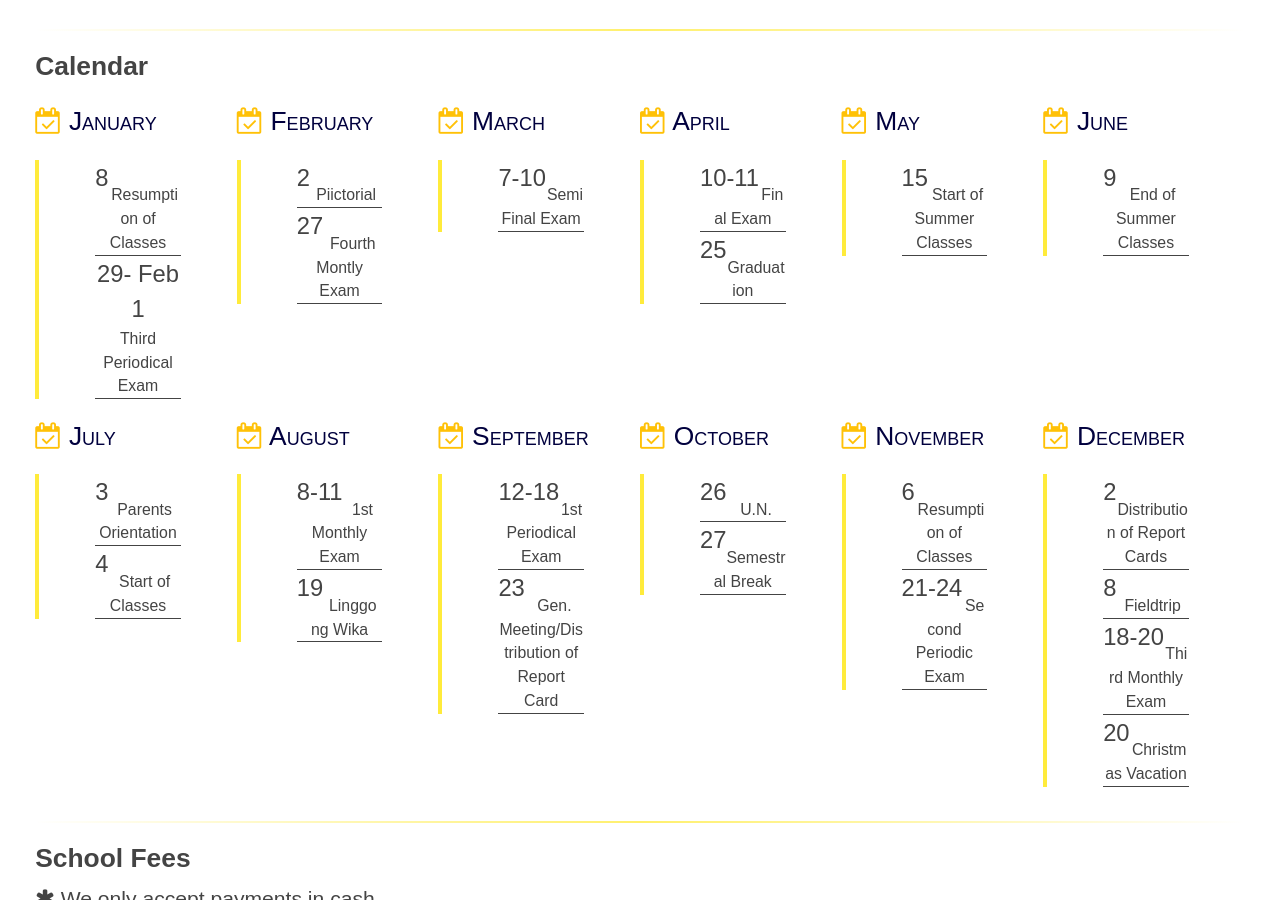
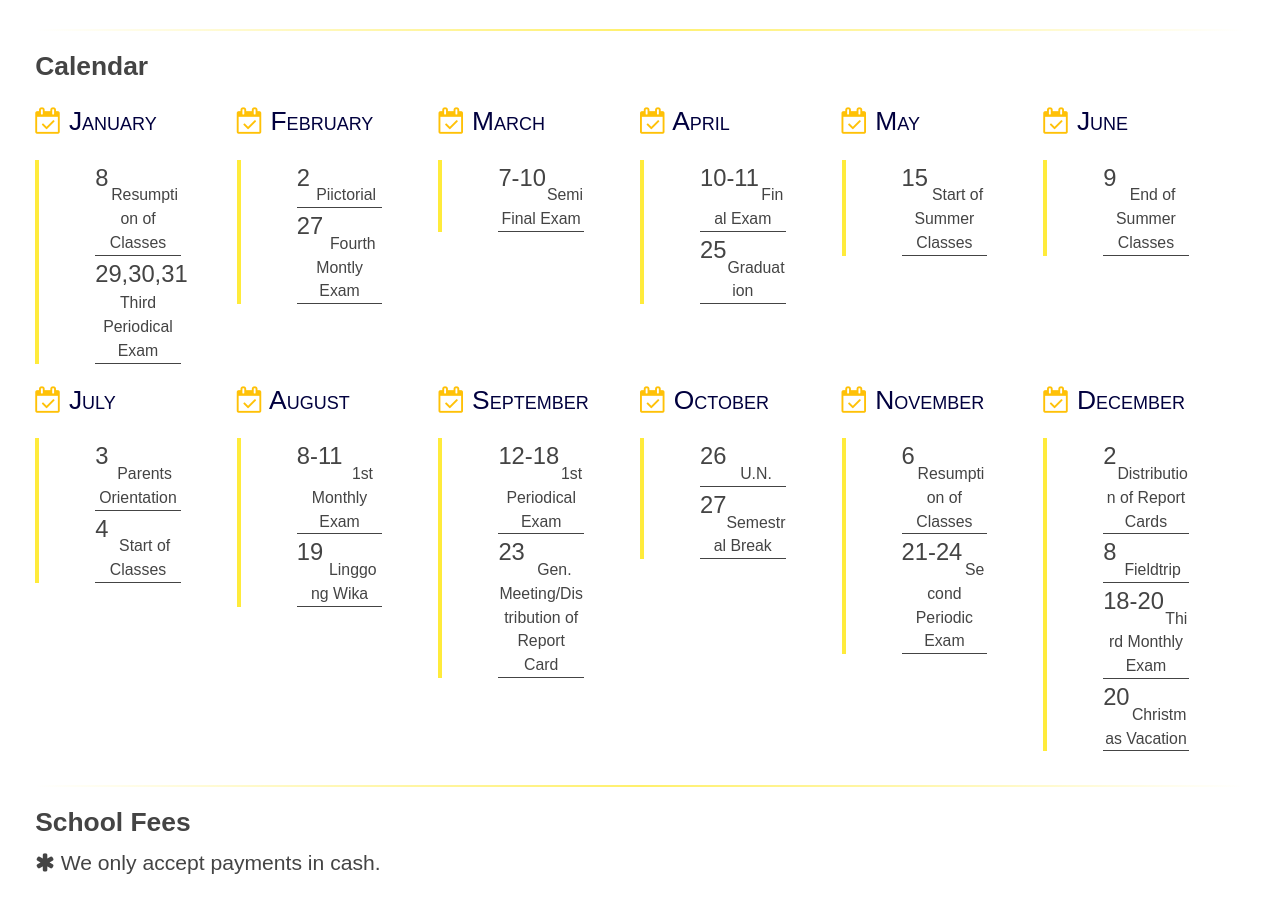
Before and after one commit to cmdcph/cmdcph.github.io, a Jekyll site: the page built from index.md, in a window 1280 px wide and 900 px high, scrolled down 2480 px. Built offline with Jekyll 4.4.1, drawn with Linux system fonts in a browser that asks for light colours.

Commit message:
Updated January

```diff
--- a/_calendar_months/january.markdown
+++ b/_calendar_months/january.markdown
@@ -5,6 +5,6 @@ index: 1
 events:
 - day: 8
   title: Resumption of Classes
-- day: 29- Feb 1
+- day: '29,30,31'
   title: Third Periodical Exam
 ---
```
